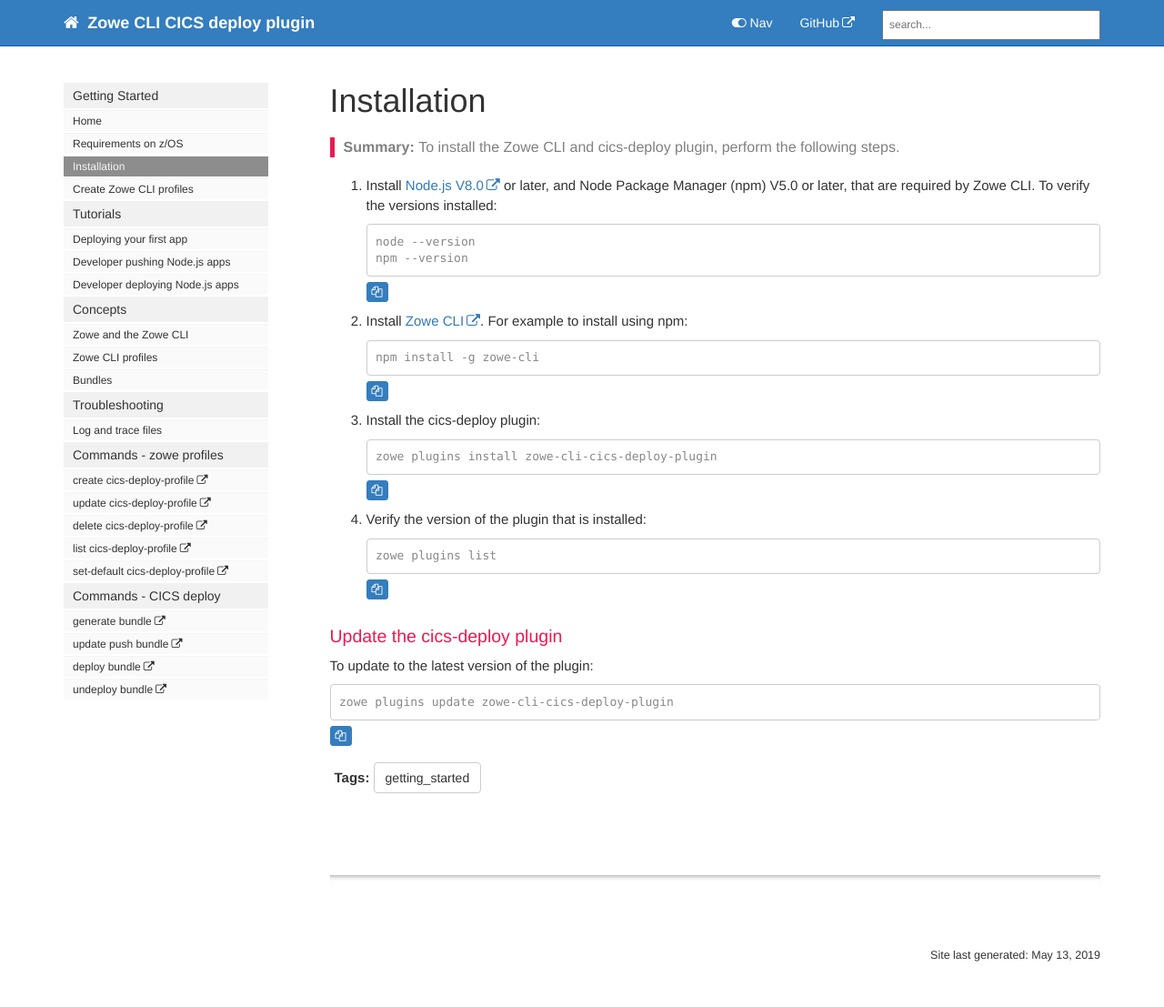
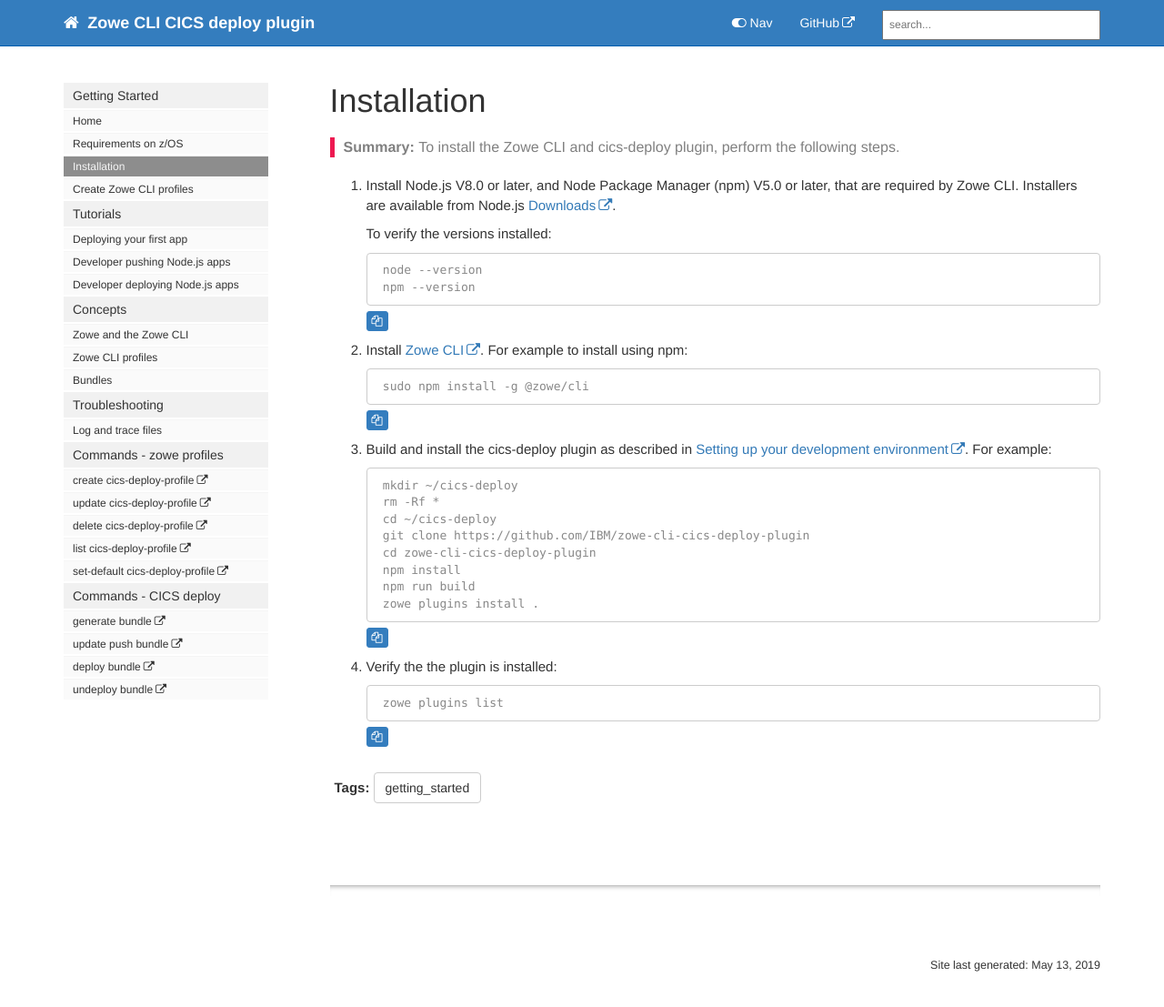
Before and after one commit to IBM/zowe-cli-cics-deploy-plugin, a Jekyll site: the page built from docs/pages/cdp/cdp-Installation.md, in a window 1280 px wide and 1131 px high. Shown: the top 1107 px of the window at 91% size. Built offline with Jekyll 4.4.1, drawn with Linux system fonts in a browser that asks for light colours; nearby versions of some CDN libraries; comment, search, counter and statistics services are not loaded.

Commit message:
Update install instructions to build from source

````diff
--- a/docs/pages/cdp/cdp-Installation.md
+++ b/docs/pages/cdp/cdp-Installation.md
@@ -9,34 +9,36 @@ folder: cdp
 toc: false
 ---
 
-1. Install [Node.js V8.0](https://nodejs.org/en/download/) or later, and Node Package Manager (npm) V5.0 or later, that are required by Zowe CLI. To verify the versions installed:
+1. Install Node.js V8.0 or later, and Node Package Manager (npm) V5.0 or later, that are required by Zowe CLI. Installers are available from Node.js [Downloads](https://nodejs.org/en/download/).
 
-   ```console
-   node --version
-   npm --version
-   ```
+    To verify the versions installed:
+
+    ```console
+    node --version
+    npm --version
+    ```
 
 2. Install [Zowe CLI](https://zowe.github.io/docs-site/latest/user-guide/cli-installcli.html). For example to install using npm:
 
-   ```console
-   npm install -g zowe-cli
-   ```
+    ```console
+    sudo npm install -g @zowe/cli
+    ```
 
-3. Install the cics-deploy plugin:
+3. Build and install the cics-deploy plugin as described in [Setting up your development environment](https://github.com/IBM/zowe-cli-cics-deploy-plugin/blob/master/docs-internal/tutorials/Setup.md). For example:
 
-   ```console
-   zowe plugins install zowe-cli-cics-deploy-plugin
-   ```
+    ```console
+    mkdir ~/cics-deploy
+    rm -Rf *
+    cd ~/cics-deploy
+    git clone https://github.com/IBM/zowe-cli-cics-deploy-plugin
+    cd zowe-cli-cics-deploy-plugin
+    npm install
+    npm run build
+    zowe plugins install .
+    ```
 
-4. Verify the version of the plugin that is installed:
+4. Verify the the plugin is installed:
 
-   ```console
-   zowe plugins list
-   ```
-
-### Update the cics-deploy plugin
-
-To update to the latest version of the plugin:
-```console
-zowe plugins update zowe-cli-cics-deploy-plugin
-```
+    ```console
+    zowe plugins list
+    ```
````
